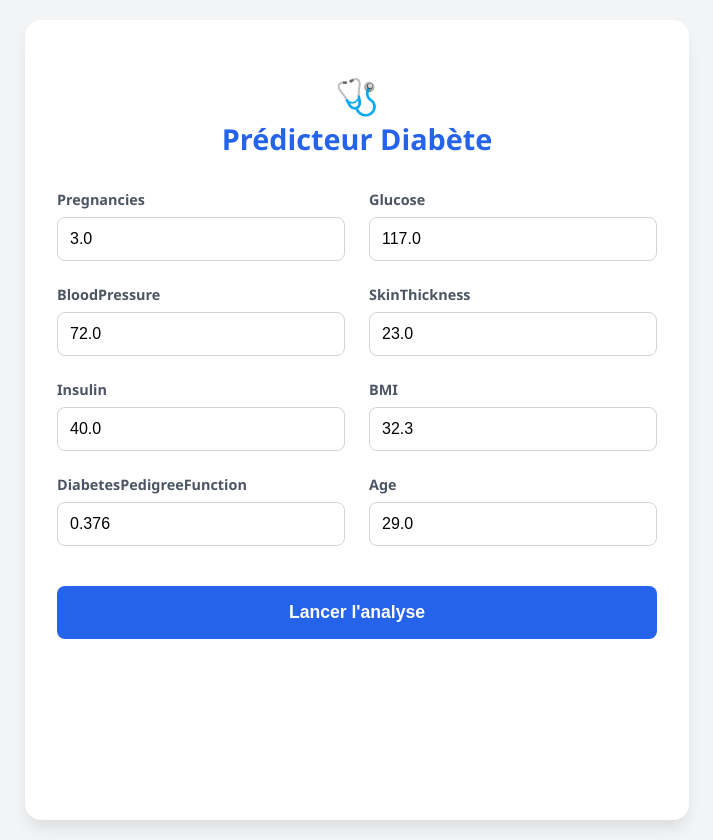
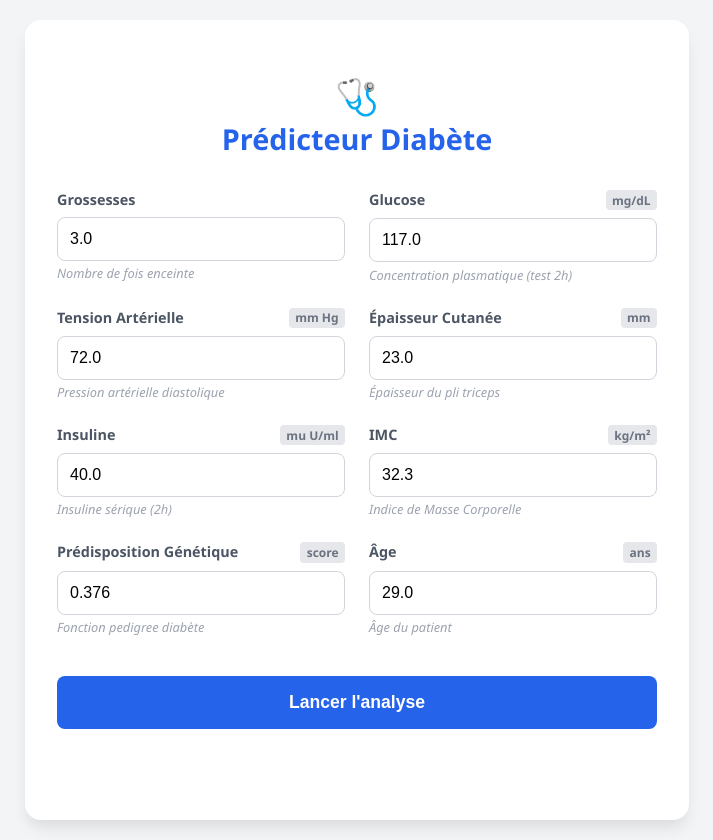
Before and after one commit to TomGit8/Diabetes-Prediction, a Flask app: page / in a window 1280 px wide. Shown: the whole page, without its empty margins (283-996 px from the left). Run offline with Flask 3, Linux system fonts and the light colour scheme.

Commit message:
feat: UX overhaul - French labels, loader, and risk gauge

```diff
--- a/app_flask.py
+++ b/app_flask.py
@@ -52,6 +52,18 @@ def load_stats(data_path, target_column):
         }
     return features_config
 
+# Metadata for UI
+FIELD_INFO = {
+    "Pregnancies": {"label": "Grossesses", "unit": "", "desc": "Nombre de fois enceinte"},
+    "Glucose": {"label": "Glucose", "unit": "mg/dL", "desc": "Concentration plasmatique (test 2h)"},
+    "BloodPressure": {"label": "Tension Artérielle", "unit": "mm Hg", "desc": "Pression artérielle diastolique"},
+    "SkinThickness": {"label": "Épaisseur Cutanée", "unit": "mm", "desc": "Épaisseur du pli triceps"},
+    "Insulin": {"label": "Insuline", "unit": "mu U/ml", "desc": "Insuline sérique (2h)"},
+    "BMI": {"label": "IMC", "unit": "kg/m²", "desc": "Indice de Masse Corporelle"},
+    "DiabetesPedigreeFunction": {"label": "Prédisposition Génétique", "unit": "score", "desc": "Fonction pedigree diabète"},
+    "Age": {"label": "Âge", "unit": "ans", "desc": "Âge du patient"}
+}
+
 # Initialize app state
 config = load_config()
 model = load_model(Path(config["artifact_dir"]))
@@ -64,7 +76,7 @@ def index():
 
     if request.method == "POST":
         if not model:
-            return render_template("index.html", features=features_config, error="Modèle introuvable.")
+            return render_template("index.html", features=features_config, field_info=FIELD_INFO, error="Modèle introuvable.")
 
         # Collect form data
         input_data = {}
@@ -88,9 +100,9 @@ def index():
             prediction = "Diabétique" if prob_value >= 0.5 else "Non diabétique"
 
         except Exception as e:
-            return render_template("index.html", features=features_config, error=f"Erreur de prédiction: {str(e)}")
+            return render_template("index.html", features=features_config, field_info=FIELD_INFO, error=f"Erreur de prédiction: {str(e)}")
 
-    return render_template("index.html", features=features_config, prediction=prediction, probability=probability)
+    return render_template("index.html", features=features_config, field_info=FIELD_INFO, prediction=prediction, probability=probability)
 
 if __name__ == "__main__":
     app.run(host="0.0.0.0", port=8501)
--- a/templates/index.html
+++ b/templates/index.html
@@ -32,34 +35,53 @@
             max-width: 600px;
             width: 100%;
         }
+
         h1 {
             text-align: center;
             color: var(--primary);
             margin-bottom: 2rem;
             font-size: 1.8rem;
         }
+
         h1 span {
             font-size: 2.2rem;
             display: block;
         }
+
         .grid {
             display: grid;
             grid-template-columns: 1fr 1fr;
             gap: 1.5rem;
         }
+
         @media (max-width: 640px) {
-            .grid { grid-template-columns: 1fr; }
+            .grid {
+                grid-template-columns: 1fr;
             }
+        }
+
         .form-group {
             display: flex;
             flex-direction: column;
         }
+
         label {
             font-weight: 600;
             margin-bottom: 0.5rem;
             font-size: 0.9rem;
             color: #4b5563;
+            display: flex;
+            justify-content: space-between;
         }
+
+        .unit-badge {
+            font-size: 0.75rem;
+            background-color: #e5e7eb;
+            padding: 0.1rem 0.4rem;
+            border-radius: 0.25rem;
+            color: #6b7280;
+        }
+
         input {
             padding: 0.75rem;
             border: 1px solid #d1d5db;
@@ -67,11 +89,20 @@
             font-size: 1rem;
             transition: border-color 0.2s;
         }
+
         input:focus {
             outline: none;
             border-color: var(--primary);
             box-shadow: 0 0 0 3px rgba(37, 99, 235, 0.1);
         }
+
+        .desc-text {
+            font-size: 0.8rem;
+            color: #9ca3af;
+            margin-top: 0.2rem;
+            font-style: italic;
+        }
+
         .submit-btn {
             grid-column: 1 / -1;
             background-color: var(--primary);
@@ -84,13 +115,42 @@
             cursor: pointer;
             transition: background-color 0.2s, transform 0.1s;
             margin-top: 1rem;
+            display: flex;
+            justify-content: center;
+            align-items: center;
         }
+
         .submit-btn:hover {
             background-color: var(--primary-dark);
         }
+
         .submit-btn:active {
             transform: scale(0.98);
         }
+
+        /* Loading Spinner */
+        .spinner {
+            display: none;
+            width: 1.2rem;
+            height: 1.2rem;
+            border: 3px solid rgba(255, 255, 255, 0.3);
+            border-radius: 50%;
+            border-top-color: #fff;
+            animation: spin 1s ease-in-out infinite;
+            margin-right: 0.5rem;
+        }
+
+        @keyframes spin {
+            to {
+                transform: rotate(360deg);
+            }
+        }
+
+        .loading .spinner {
+            display: block;
+        }
+
+        /* Result Card with Gauge */
         .result-card {
             margin-top: 2rem;
             padding: 1.5rem;
@@ -139,26 +230,50 @@
         {% if prediction %}
         <div class="result-card {% if probability >= 50 %}result-danger{% else %}result-safe{% endif %}">
             <div class="result-title">{{ prediction }}</div>
-                <div class="prob">Probabilité estimée : <strong>{{ probability }}%</strong></div>
+
+            <div class="gauge-container">
+                <div class="gauge-bar" style="width: {{ probability }}%;"></div>
+            </div>
+
+            <div class="prob-text">Probabilité de risque : {{ probability }}%</div>
         </div>
         <div style="text-align: center; margin-top: 1.5rem;">
-                <a href="/" style="color: var(--primary); text-decoration: none; font-weight: bold;">← Nouvelle prédiction</a>
+            <a href="/"
+                style="color: var(--primary); text-decoration: none; font-weight: bold; padding: 0.5rem 1rem; border: 1px solid var(--primary); border-radius: 0.5rem;">
+                ← Nouvelle prédiction
+            </a>
         </div>
         {% else %}
-            <form method="POST" action="/">
+        <form method="POST" action="/" onsubmit="showLoading()">
             <div class="grid">
                 {% for feature, config in features.items() %}
+                {% set info = field_info.get(feature, {}) %}
                 <div class="form-group">
-                        <label for="{{ feature }}">{{ feature }}</label>
-                        <input type="number" id="{{ feature }}" name="{{ feature }}"
-                               min="{{ config.min }}" max="{{ config.max }}"
-                               step="{{ config.step }}" value="{{ config.mean }}" required>
+                    <label for="{{ feature }}">
+                        {{ info.label or feature }}
+                        {% if info.unit %}<span class="unit-badge">{{ info.unit }}</span>{% endif %}
+                    </label>
+                    <input type="number" id="{{ feature }}" name="{{ feature }}" min="{{ config.min }}"
+                        max="{{ config.max }}" step="any" value="{{ config.mean }}" required>
+                    {% if info.desc %}<span class="desc-text">{{ info.desc }}</span>{% endif %}
                 </div>
                 {% endfor %}
-                    <button type="submit" class="submit-btn">Lancer l'analyse</button>
+                <button type="submit" class="submit-btn" id="btnSubmit">
+                    <div class="spinner"></div>
+                    <span id="btnText">Lancer l'analyse</span>
+                </button>
             </div>
         </form>
         {% endif %}
     </div>
+
+    <script>
+        function showLoading() {
+            const btn = document.getElementById('btnSubmit');
+            btn.classList.add('loading');
+            document.getElementById('btnText').innerText = "Analyse en cours...";
+        }
+    </script>
 </body>
+
 </html>
```
Also changed, not shown: other parts of templates/index.html (+45 -11 lines). Lines whose indentation alone changed are shown as unchanged.
